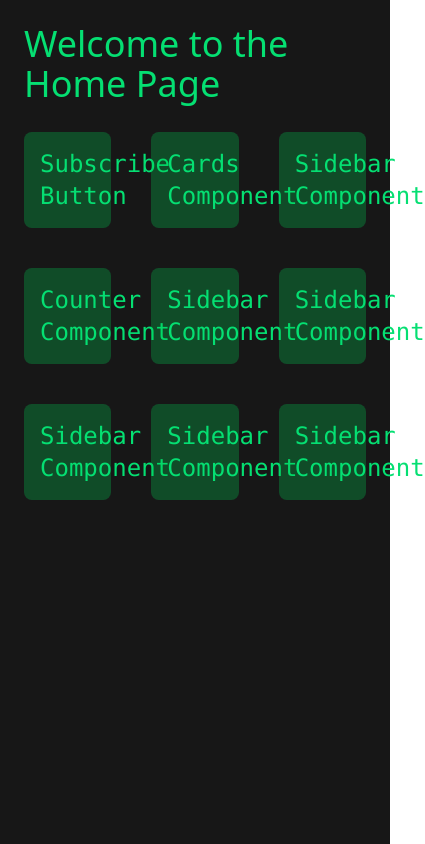
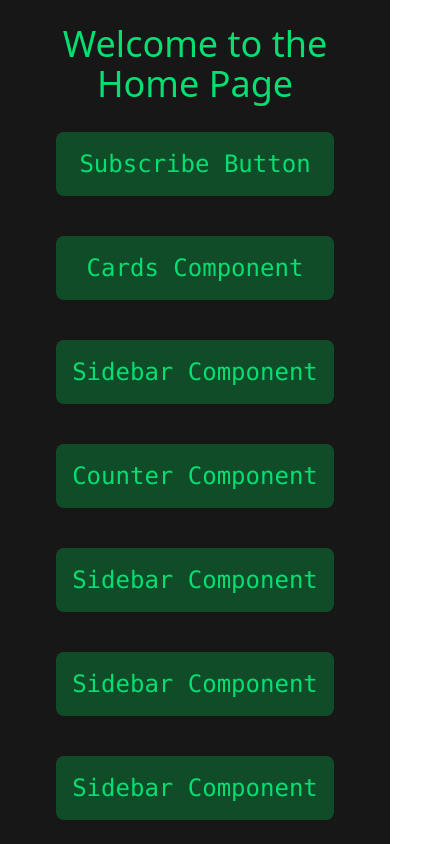
Before and after one commit to rjv01/FramerMotionProjects, a React (Vite) app: page / in a window 390 px wide. Shown: the top 844 px of the page, 425 px wide, since content can reach past the window. Built offline with nearby package versions, Linux system fonts and the light colour scheme.

Commit message:
making it responsive

```diff
--- a/src/components/Card.tsx
+++ b/src/components/Card.tsx
@@ -18,14 +18,14 @@ function Card() {
                         duration:0.3,
                         ease:"easeInOut"
                     }}
-                    className="flex flex-col justify-center items-center h-155 w-102 bg-white border border-neutral-300 rounded-lg
+                    className="flex flex-col justify-center items-center h-120 w-60 p-2 sm:h-155 sm:w-102 bg-white border border-neutral-300 rounded-lg
                     shadow-[0_1px_1px_rgba(0,0,0,0.5),0_4px_6px_rgba(34,42,53,0.04),0_24px_68px_rgba(47,48,55,0.05),0_2px_3px_rgba(0,0,0,0.04)]"
                 >
                     {/* <div className="flex flex-col p-4"> */}
                         <h1 className="font-bold text-2xl text-neutral-700">Raj UI Components</h1>
                         <p className="mt-3 text-neutral-500">A collection of beautiful UI components.Life is ENJOY</p>
                         <div
-                            className="flex justify-center items-center w-25 h-12 gap-4 px-4 mt-3 border border-neutral-200 rounded-2xl cursor-pointer duration-150 shadow-[0_1px_1px_rgba(0,0,0,0.5),0_4px_6px_rgba(34,42,53,0.04),0_24px_68px_rgba(47,48,55,0.05),0_2px_3px_rgba(0,0,0,0.04)]"
+                            className="flex justify-center items-center w-25 h-12 gap-4 px-3 mt-3 border border-neutral-200 rounded-2xl cursor-pointer duration-150 shadow-[0_1px_1px_rgba(0,0,0,0.5),0_4px_6px_rgba(34,42,53,0.04),0_24px_68px_rgba(47,48,55,0.05),0_2px_3px_rgba(0,0,0,0.04)]"
                             onClick={() => setOpen(false)}
                         >
                             <button>Rjv01</button>
@@ -36,7 +36,7 @@ function Card() {
                         style={{
 
                         }}
-                        className="relative flex flex-col items-center bg-gray-100 border border-dashed border-neutral-200 h-105 w-90 rounded-lg p-4 m-6 shadow-[0_1px_1px_rgba(0,0,0,0.5),0_4px_6px_rgba(34,42,53,0.04),0_24px_68px_rgba(47,48,55,0.05),0_2px_3px_rgba(0,0,0,0.04)]">
+                        className="relative flex flex-col items-center h-70 w-53 sm:h-105 sm:w-90 bg-gray-100 border border-dashed border-neutral-200  rounded-lg p-4 m-6 shadow-[0_1px_1px_rgba(0,0,0,0.5),0_4px_6px_rgba(34,42,53,0.04),0_24px_68px_rgba(47,48,55,0.05),0_2px_3px_rgba(0,0,0,0.04)]">
                         <motion.div
                             initial={{
                                 opacity: 0,
--- a/src/components/Home.tsx
+++ b/src/components/Home.tsx
@@ -36,7 +36,7 @@ function Home() {
   }
   return (
     <div className="min-h-screen flex flex-col items-center bg-neutral-900">
-      <h1 className="text-4xl text-green-400 m-6">
+      <h1 className="text-4xl text-green-400 m-6 text-center">
         Welcome to the Home Page
       </h1>
 
@@ -45,7 +45,7 @@ function Home() {
         initial="hidden"
         animate="show"
         exit="hidden"
-        className="font-mono grid grid-cols-3 gap-10 m-6 text-white text-2xl"
+        className="font-mono grid sm:grid-cols-3 gap-10 m-6 text-white text-2xl"
       >
         {links.map((link, i) => (
           <motion.a
--- a/src/components/Sidebar.tsx
+++ b/src/components/Sidebar.tsx
@@ -38,7 +38,7 @@ function Sidebar() {
             <motion.div className="relative bg-red-600 h-150 w-120 rounded-lg shadow-lg flex flex-col">
                 <div className="absolute bg-black h-150 w-60 rounded-r-2xl">
                     <button
-                        className="absolute left-48 top-2 bg-white border border-neutral-400 p-2 rounded-full cursor-pointer"
+                        className="absolute left-48 top-2 hover:scale-110 duration-100 bg-white border border-neutral-400 p-2 rounded-full cursor-pointer"
                         onClick={()=>setOpen(!open)}
                     ><ArrowBigRight /> </button>
                     <AnimatePresence>
@@ -49,7 +49,7 @@ function Sidebar() {
                                 initial="hidden"
                                 animate="show"
                                 exit="hidden"
-                                className="flex flex-col p-4 m-4 gap-20 text-xl">
+                                className="flex flex-col p-4 m-4 gap-5 sm:gap-10 text-xl">
                                 {
                                     links.map((link,i)=>(
                                         <motion.a
@@ -57,7 +57,7 @@ function Sidebar() {
                                             key={i}
                                             whileTap={{}}
                                             href={link.href}
-                                            className="text-blue-500 bg-blue-800/30 border border-blue-400 p-3 text-center rounded-2xl mt-4"
+                                            className="text-blue-500 bg-blue-800/30 border border-blue-400 p-3 text-center rounded-2xl mt-8"
                                         >
                                             {link.label}
                                         </motion.a>
```
